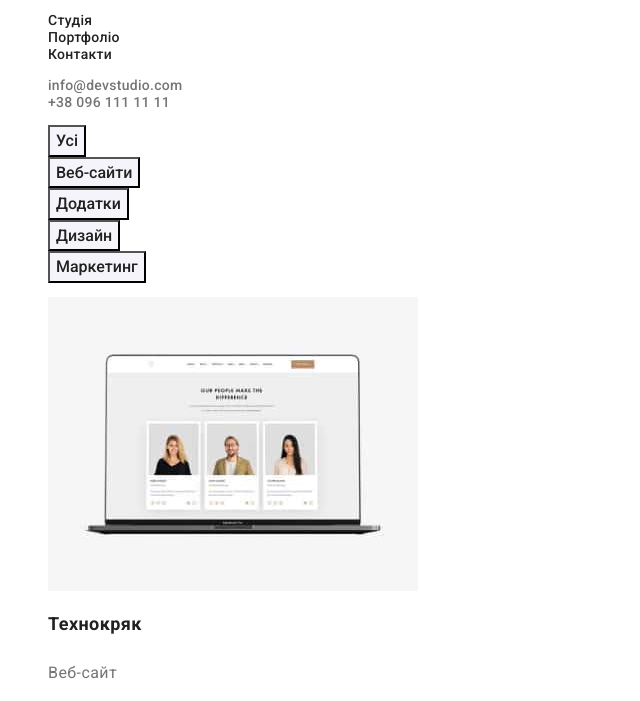
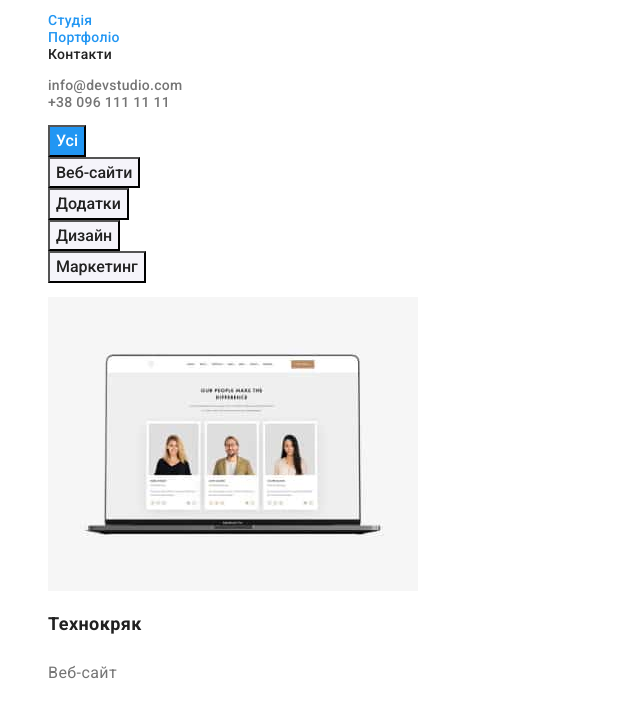
Before and after one commit to boben195/goit-markup-hw-02, a plain HTML site: page portfolio.html in a window 1280 px wide. In both pictures the pointer is over the link "Студія". Shown: the part 41-742 px from the top of the page, without its empty margins (0-640 px from the left). Drawn offline with Linux system fonts and the light colour scheme.

Commit message:
mistakes again

```diff
--- a/CSS/styles.css
+++ b/CSS/styles.css
@@ -43,13 +43,16 @@ img {
   letter-spacing: 0.02em;
 }
 
-.studio-link:hover,
-.studio-link:focus {
+.nav-link:hover,
+.nav-link:focus {
   color: var(--accent-color);
 }
 
-.folio-link:hover,
-.folio-link:focus {
+.studio-link {
+  color: var(--accent-color);
+}
+
+.carent {
   color: var(--accent-color);
 }
 
@@ -147,9 +150,13 @@ img {
   text-align: center;
   cursor: pointer;
 }
+.portfolio-btn:hover,
+.portfolio-btn:focus {
+  color: var(--therd-text-color);
+  background-color: var(--accent-color);
+}
 
-.all-btn:hover,
-.all-btn:focus {
+.active {
   color: var(--therd-text-color);
   background-color: var(--accent-color);
 }
--- a/portfolio.html
+++ b/portfolio.html
@@ -24,7 +24,7 @@
         <ul class="list">
           <li><a class="link nav-link" href="./index.html">Студія </a></li>
           <li>
-            <a class="link nav-link folio-link" href="./portfolio.html"
+            <a class="link nav-link carent" href="./portfolio.html"
               >Портфоліо</a
             >
           </li>
@@ -49,7 +49,7 @@
         <h1 class="folio-title">Портфоліо</h1>
         <ul class="list">
           <li>
-            <button class="portfolio-btn all-btn" type="button">Усі</button>
+            <button class="portfolio-btn active" type="button">Усі</button>
           </li>
           <li>
             <button class="portfolio-btn" type="button">Веб-сайти</button>
```
